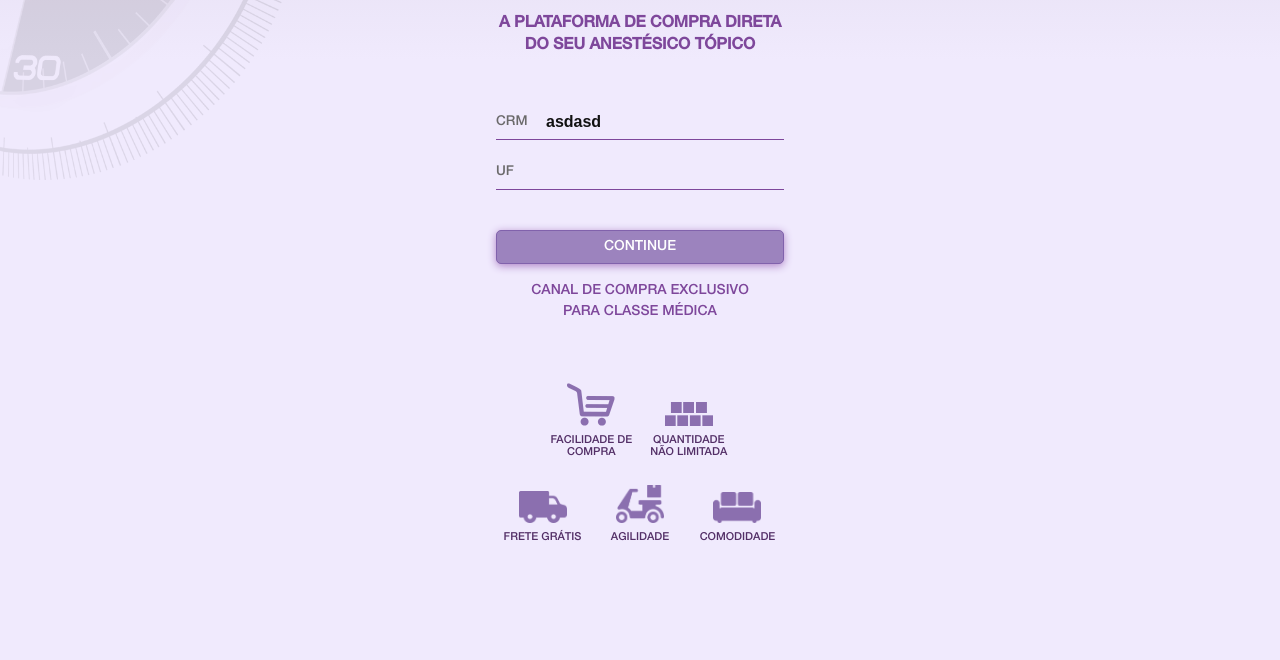
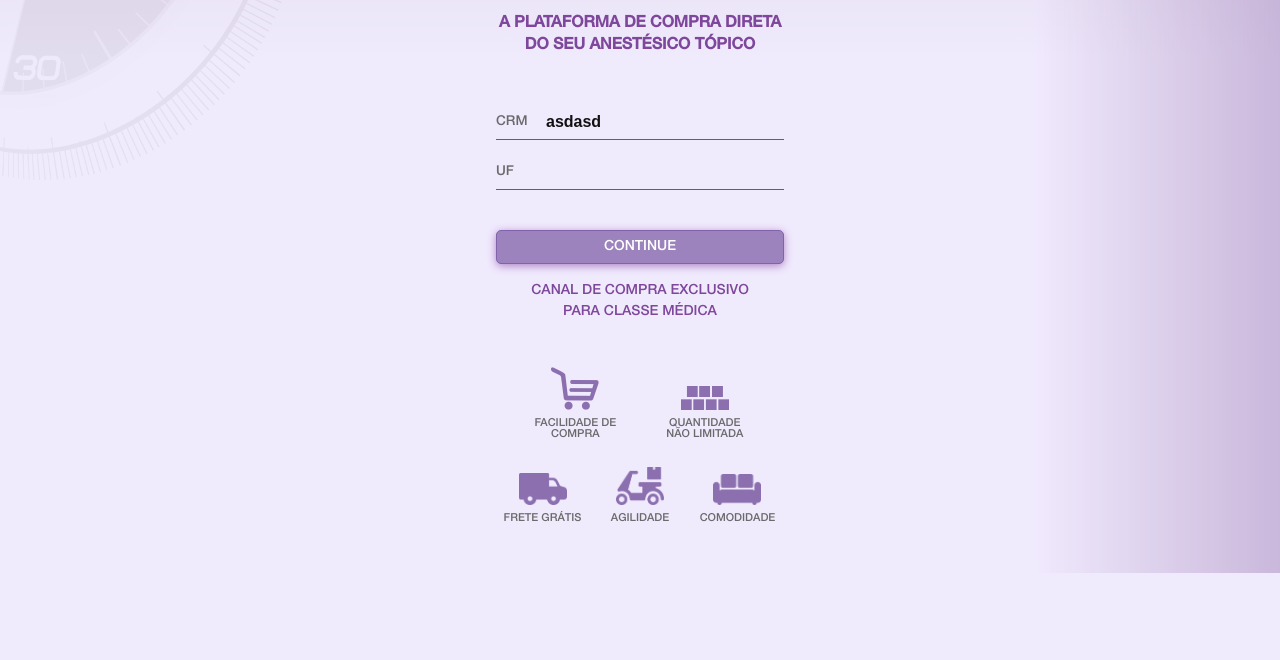
Before and after one commit to giovannefeitosa/huia-layout, a website: page index.html in a window 1280 px wide. Shown: the part 140-800 px from the top of the page. Drawn offline with nearby package versions, Linux system fonts and the light colour scheme.

Commit message:
Layout improvements: bg-purple + remove footer links + adjust margins

```diff
--- a/assets/scss/app.scss
+++ b/assets/scss/app.scss
@@ -9,7 +9,7 @@ body {
 
 #bg-clock {
   position: absolute;
-  opacity: .1;
+  opacity: .06;
   z-index: -1;
   left: -125px;
   top: -110px;
@@ -19,17 +19,21 @@ body {
   background-size: contain;
 }
 
+#app-wrapper {
+  background: url('../img/bg-purple.png') right top no-repeat;
+}
+
 #app {
   display: block;
   margin: auto;
   max-width: 320px;
-  padding: 1rem;
+  padding: 3rem 1rem;
 }
 
 #logo {
   // background: rgba(255,0,0,.3);
   display: block;
-  margin: 2rem auto 1.5rem auto;
+  margin: 0 auto 1.5rem auto;
   text-align: center;
 
   > img {
@@ -49,7 +53,7 @@ body {
 }
 
 #form {
-  padding: .5rem 0 1.5rem 0;
+  padding: .5rem 0;
 }
 
 #form-error {
@@ -122,18 +126,24 @@ body {
 }
 
 
-#footer-links {
+#footer {
   text-align: center;
 }
 
-.footer-icon-link {
+.footer-row.first {
+  .footer-icon {
+    margin: 0 1rem;
+  }
+}
+
+.footer-icon {
   display: inline-block;
   // margin-bottom: .5rem;
   width: 93px;
   text-transform: uppercase;
   font-size: 12px;
   text-decoration: none;
-  color: darken($primaryColor, 15%);
+  color: #6b6a6b;
 
   .icon {
     display: block;
--- a/index.html
+++ b/index.html
@@ -12,6 +12,7 @@
 </head>
 <body>
   <div id="bg-clock"></div>
+  <div id="app-wrapper">
     <div id="app">
       <header>
         <div id="logo"><img src="static/img/logo.png" alt="Max Doctor Logo"></div>
@@ -34,31 +35,34 @@
         </div>
       </section>
 
-    <footer id="footer-links">
-      <nav>
-        <a href="#" class="footer-icon-link">
-          <span class="icon cart"></span>
-          <span class="label">Facilidade de compra</span>
-        </a>
-        <a href="#" class="footer-icon-link">
-          <span class="icon amount"></span>
-          <span class="label">Quantidade não limitada</span>
-        </a>
-        <br>
-        <a href="#" class="footer-icon-link">
-          <span class="icon shipping"></span>
-          <span class="label">Frete grátis</span>
-        </a>
-        <a href="#" class="footer-icon-link">
-          <span class="icon fast"></span>
-          <span class="label">Agilidade</span>
-        </a>
-        <a href="#" class="footer-icon-link">
-          <span class="icon comfort"></span>
-          <span class="label">Comodidade</span>
-        </a>
-      </nav>
+      <footer id="footer">
+        <div class="footer-row first">
+          <div class="footer-icon">
+            <div class="icon cart"></div>
+            <div class="label">Facilidade de compra</div>
+          </div>
+          <div class="footer-icon">
+            <div class="icon amount"></div>
+            <div class="label">Quantidade não limitada</div>
+          </div>
+        </div>
+
+        <div class="footer-row second">
+          <div class="footer-icon">
+            <div class="icon shipping"></div>
+            <div class="label">Frete grátis</div>
+          </div>
+          <div class="footer-icon">
+            <div class="icon fast"></div>
+            <div class="label">Agilidade</div>
+          </div>
+          <div class="footer-icon">
+            <div class="icon comfort"></div>
+            <div class="label">Comodidade</div>
+          </div>
+        </div>
       </footer>
+    </div>
   </div>
 
   <!-- Scripts -->
```
Also changed, not shown: static/css/app.css, static/img/bg-purple.png (added), 1 other file. Lines whose indentation alone changed are shown as unchanged.
